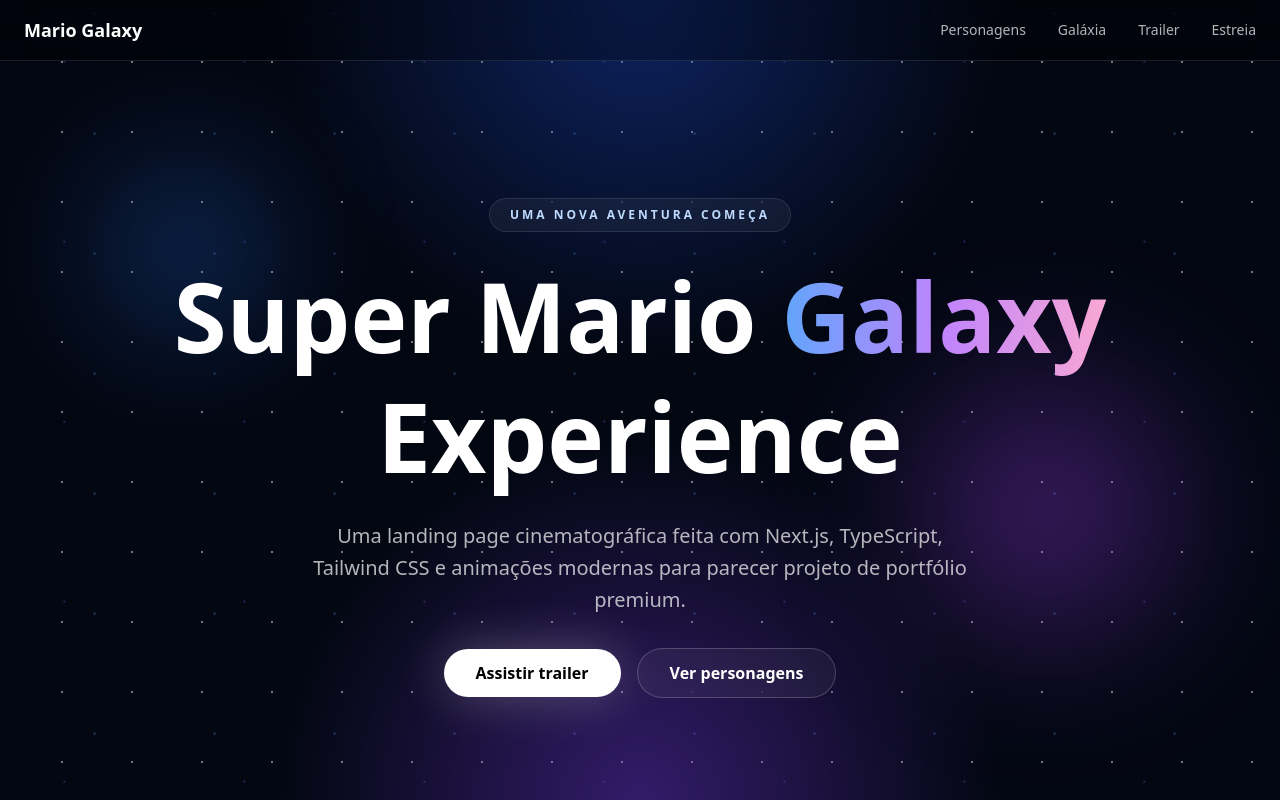
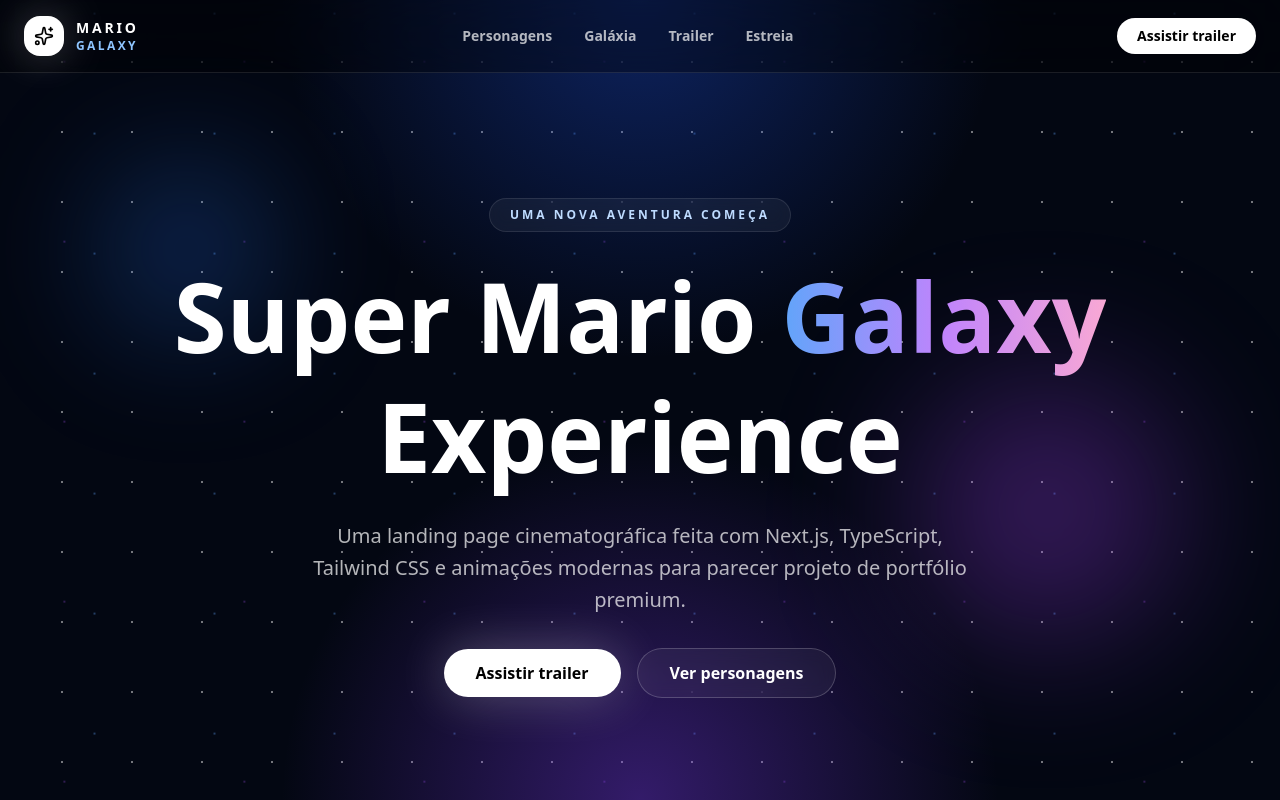
Before and after one commit to DgAleixo11/super-mario-galaxy-experience, a Next.js app: page / in a window 1280 px wide. Shown: the top 800 px of the page. Built offline with nearby package versions, Linux system fonts and the light colour scheme.

Commit message:
Melhora header com menu responsivo

```diff
--- a/components/layout/Header.tsx
+++ b/components/layout/Header.tsx
@@ -1,18 +1,120 @@
+"use client";
+
+import { useState } from "react";
+import { Menu, X, Sparkles } from "lucide-react";
+import { AnimatePresence, motion } from "framer-motion";
+
+const navItems = [
+  {
+    label: "Personagens",
+    href: "#personagens",
+  },
+  {
+    label: "Galáxia",
+    href: "#galaxia",
+  },
+  {
+    label: "Trailer",
+    href: "#trailer",
+  },
+  {
+    label: "Estreia",
+    href: "#estreia",
+  },
+];
+
 export function Header() {
+  const [isOpen, setIsOpen] = useState(false);
+
+  function closeMenu() {
+    setIsOpen(false);
+  }
+
   return (
-    <header className="fixed left-0 top-0 z-50 w-full border-b border-white/10 bg-black/30 backdrop-blur-xl">
+    <motion.header
+      className="fixed left-0 top-0 z-50 w-full border-b border-white/10 bg-black/35 backdrop-blur-2xl"
+      initial={{ opacity: 0, y: -24 }}
+      animate={{ opacity: 1, y: 0 }}
+      transition={{ duration: 0.7 }}
+    >
       <div className="mx-auto flex max-w-7xl items-center justify-between px-6 py-4">
-        <span className="text-lg font-black text-white">
-          Mario Galaxy
-        </span>
+        <a href="#" className="group flex items-center gap-3">
+          <div className="flex h-10 w-10 items-center justify-center rounded-2xl bg-white text-black shadow-[0_0_40px_rgba(255,255,255,0.25)] transition group-hover:scale-105">
+            <Sparkles className="h-5 w-5" />
+          </div>
 
-        <nav className="hidden gap-8 text-sm font-medium text-white/70 md:flex">
-          <a href="#personagens" className="hover:text-white">Personagens</a>
-          <a href="#galaxia" className="hover:text-white">Galáxia</a>
-          <a href="#trailer" className="hover:text-white">Trailer</a>
-          <a href="#estreia" className="hover:text-white">Estreia</a>
+          <div>
+            <span className="block text-sm font-black uppercase tracking-[0.2em] text-white">
+              Mario
+            </span>
+
+            <span className="block text-xs font-semibold uppercase tracking-[0.2em] text-blue-300">
+              Galaxy
+            </span>
+          </div>
+        </a>
+
+        <nav className="hidden items-center gap-8 md:flex">
+          {navItems.map((item) => (
+            <a
+              key={item.href}
+              href={item.href}
+              className="text-sm font-semibold text-white/70 transition hover:text-white"
+            >
+              {item.label}
+            </a>
+          ))}
         </nav>
+
+        <a
+          href="#trailer"
+          className="hidden rounded-full bg-white px-5 py-2 text-sm font-bold text-black transition hover:scale-105 hover:bg-blue-100 md:inline-flex"
+        >
+          Assistir trailer
+        </a>
+
+        <button
+          type="button"
+          onClick={() => setIsOpen((current) => !current)}
+          className="flex h-11 w-11 items-center justify-center rounded-2xl border border-white/10 bg-white/5 text-white md:hidden"
+          aria-label="Abrir menu"
+        >
+          {isOpen ? <X className="h-5 w-5" /> : <Menu className="h-5 w-5" />}
+        </button>
       </div>
-    </header>
+
+      <AnimatePresence>
+        {isOpen && (
+          <motion.div
+            className="border-t border-white/10 bg-black/90 px-6 pb-6 pt-2 backdrop-blur-2xl md:hidden"
+            initial={{ opacity: 0, height: 0 }}
+            animate={{ opacity: 1, height: "auto" }}
+            exit={{ opacity: 0, height: 0 }}
+            transition={{ duration: 0.25 }}
+          >
+            <nav className="flex flex-col gap-2">
+              {navItems.map((item) => (
+                <a
+                  key={item.href}
+                  href={item.href}
+                  onClick={closeMenu}
+                  className="rounded-2xl px-4 py-3 text-left text-sm font-bold text-white/75 transition hover:bg-white/10 hover:text-white"
+                >
+                  {item.label}
+                </a>
+              ))}
+
+              <a
+                href="#trailer"
+                onClick={closeMenu}
+                className="mt-2 rounded-2xl bg-white px-4 py-3 text-center text-sm font-black text-black"
+              >
+                Assistir trailer
+              </a>
+            </nav>
+          </motion.div>
+        )}
+      </AnimatePresence>
+    </motion.header>
   );
 }
```
